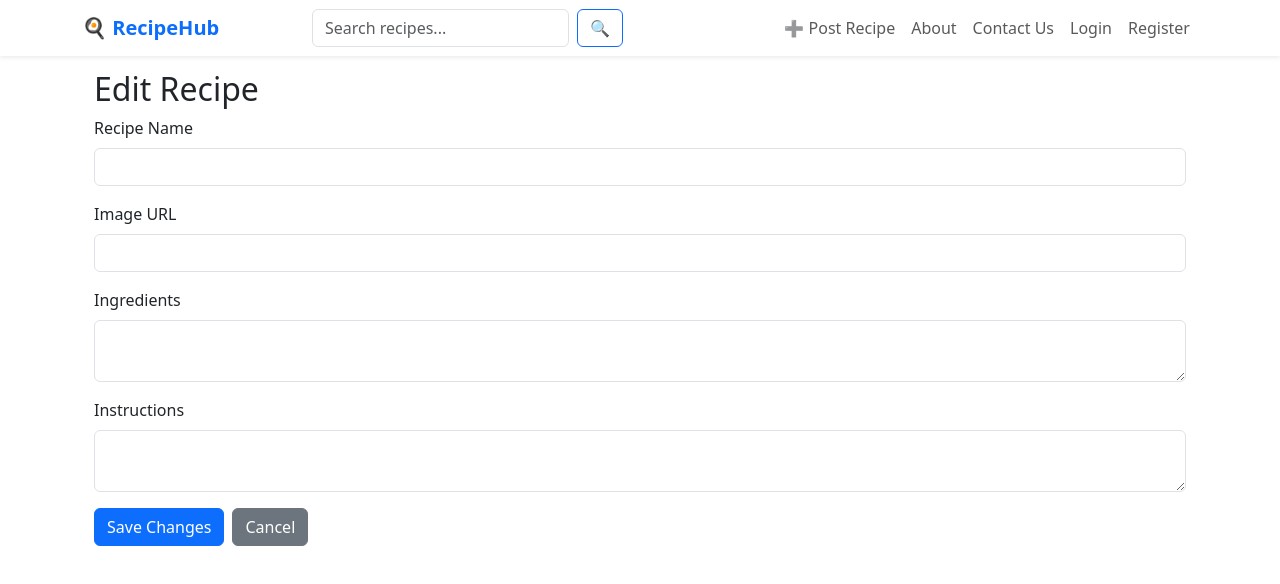
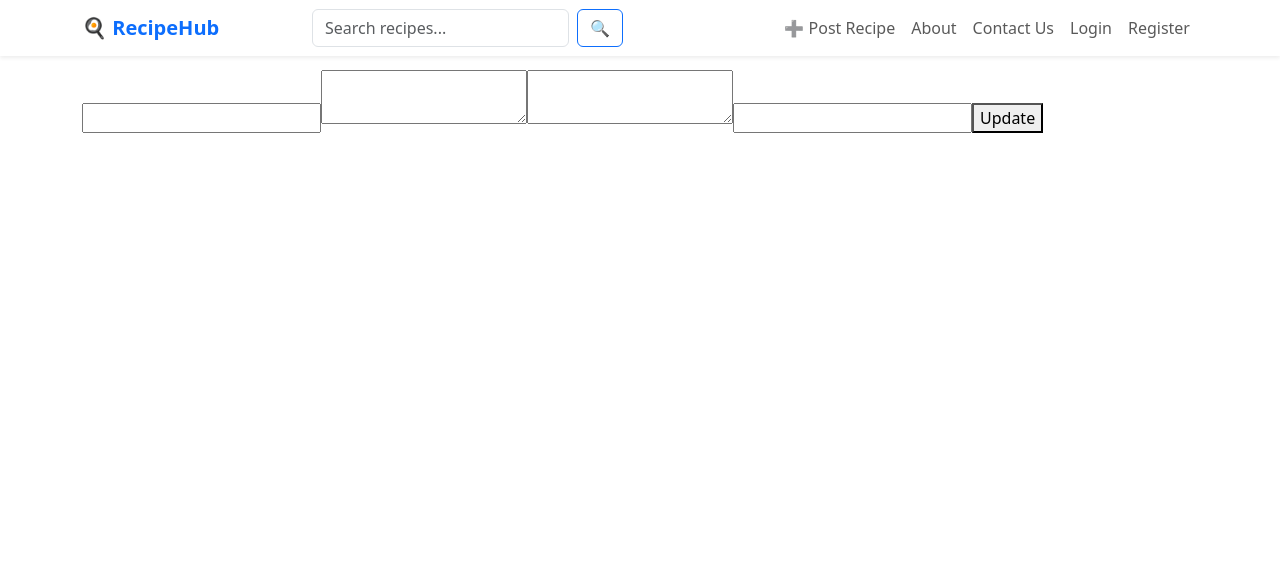
Before and after one commit to p7666/client, a React (Create React App) app in the folder frontend/: page /edit/1 in a window 1280 px wide. Shown: the top 584 px of the page. Built offline with nearby package versions, Linux system fonts and the light colour scheme; no server answers; sample sign-in values are in the browser's storage.

Commit message:
Update EditRecipe.jsx

```diff
--- a/frontend/src/pages/EditRecipe.jsx
+++ b/frontend/src/pages/EditRecipe.jsx
@@ -1,111 +1,43 @@
-import React, { useState, useEffect } from "react";
-import { useParams, useNavigate } from "react-router-dom";
+import React, { useState } from "react";
 
-const EditRecipe = () => {
-  const { id } = useParams();
-  const navigate = useNavigate();
-  const [recipe, setRecipe] = useState({
-    name: "",
-    image: "",
-    ingredients: "",
-    instructions: "",
-  });
+const EditRecipe = ({ recipe, onUpdate, onClose }) => {
+    const [formData, setFormData] = useState({ ...recipe });
 
-  // Fetch existing recipe data from backend
-  useEffect(() => {
-    const fetchRecipe = async () => {
-      try {
-        const response = await fetch(`https://backend-swr5.onrender.com/api/recipes/${id}`);
-        if (response.ok) {
-          const data = await response.json();
-          setRecipe(data);
-        } else {
-          console.error("Failed to fetch recipe");
-        }
-      } catch (error) {
-        console.error("Error fetching recipe:", error);
-      }
+    const handleChange = (e) => {
+        setFormData({ ...formData, [e.target.name]: e.target.value });
     };
 
-    fetchRecipe();
-  }, [id]);
-
-  // Handle form submission
     const handleSubmit = async (e) => {
         e.preventDefault();
-
         try {
-      const response = await fetch(`https://backend-swr5.onrender.com/api/recipes/${id}`, {
+            const response = await fetch(`https://backend-swr5.onrender.com/api/recipes/${recipe._id}`, {
                 method: "PUT",
                 headers: {
                     "Content-Type": "application/json",
+                    "Authorization": `Bearer ${localStorage.getItem("token")}`
                 },
-        body: JSON.stringify(recipe),
+                body: JSON.stringify(formData),
             });
 
-      if (response.ok) {
-        alert("Recipe updated successfully!");
-        navigate("/"); // Redirect after updating
-      } else {
-        alert("Failed to update recipe");
+            if (!response.ok) {
+                throw new Error("Failed to update recipe");
             }
+
+            onUpdate(formData);
+            onClose();
         } catch (error) {
             console.error("Error updating recipe:", error);
-      alert("An error occurred. Please try again.");
         }
     };
 
     return (
-    <div className="container mt-4">
-      <h2>Edit Recipe</h2>
         <form onSubmit={handleSubmit}>
-        <div className="mb-3">
-          <label className="form-label">Recipe Name</label>
-          <input
-            type="text"
-            className="form-control"
-            value={recipe.name}
-            onChange={(e) => setRecipe({ ...recipe, name: e.target.value })}
-            required
-          />
-        </div>
-
-        <div className="mb-3">
-          <label className="form-label">Image URL</label>
-          <input
-            type="text"
-            className="form-control"
-            value={recipe.image}
-            onChange={(e) => setRecipe({ ...recipe, image: e.target.value })}
-          />
-        </div>
-
-        <div className="mb-3">
-          <label className="form-label">Ingredients</label>
-          <textarea
-            className="form-control"
-            value={recipe.ingredients}
-            onChange={(e) => setRecipe({ ...recipe, ingredients: e.target.value })}
-            required
-          />
-        </div>
-
-        <div className="mb-3">
-          <label className="form-label">Instructions</label>
-          <textarea
-            className="form-control"
-            value={recipe.instructions}
-            onChange={(e) => setRecipe({ ...recipe, instructions: e.target.value })}
-            required
-          />
-        </div>
-
-        <button type="submit" className="btn btn-primary">Save Changes</button>
-        <button type="button" className="btn btn-secondary ms-2" onClick={() => navigate("/")}>
-          Cancel
-        </button>
+            <input type="text" name="name" value={formData.name} onChange={handleChange} required />
+            <textarea name="ingredients" value={formData.ingredients} onChange={handleChange} required />
+            <textarea name="instructions" value={formData.instructions} onChange={handleChange} required />
+            <input type="number" name="cookingTime" value={formData.cookingTime} onChange={handleChange} required />
+            <button type="submit">Update</button>
         </form>
-    </div>
     );
 };
 
```
Lines whose indentation alone changed are shown as unchanged.
